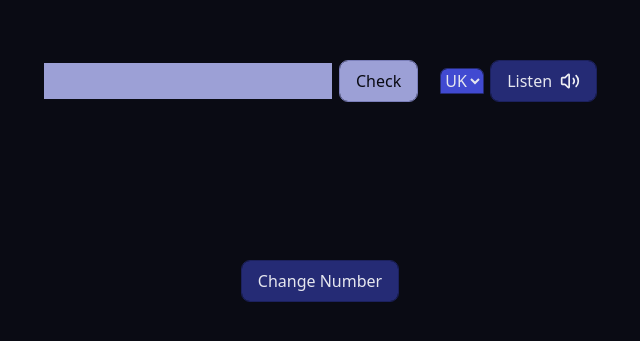
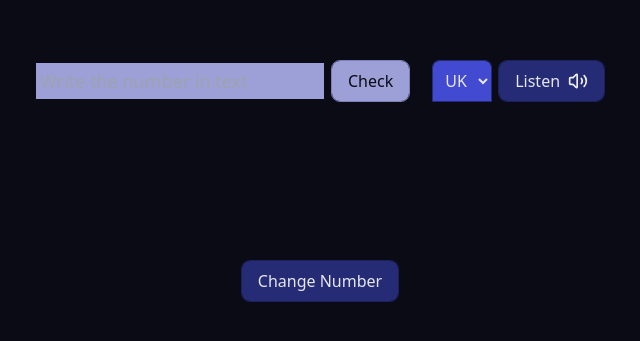
Before and after one commit to SanchezEnzo/NumsEN, a React (Vite) app: page / in a window 1280 px wide. Shown: the part 259-600 px from the top of the page, without its empty margins (320-960 px from the left). Built offline with nearby package versions, Linux system fonts and the light colour scheme.

Commit message:
add animation correct response

```diff
--- a/src/App.tsx
+++ b/src/App.tsx
@@ -30,7 +30,7 @@ export default function App () {
 					response === RESPONSE_STATE.INVALID
 						? 'animate-shake text-red-500'
 						: 'text-accent'
-				} ${response === RESPONSE_STATE.RIGHT && 'text-green-500'}`}
+				} ${response === RESPONSE_STATE.RIGHT && 'text-green-500 '}`}
 				spinTiming={{ duration: 500, easing: 'ease-in-out' }}
 				opacityTiming={{ duration: 350, easing: 'ease-out' }}
 				plugins={[continuous]}
--- a/src/components/Form.tsx
+++ b/src/components/Form.tsx
@@ -22,13 +22,16 @@ export default function Form({
 			<input
 				id='response'
 				type='text'
-				className='outline outline-[0.1px] pl-1 bg-primary text-background focus:outline focus:outline-background h-9 w-72 text-lg'
+				className='outline outline-[0.1px] pl-1 bg-primary text-background focus:outline focus:outline-background h-9 w-72 text-lg placeholder-gray-400'
 				name='response'
 				autoComplete='off'
 				aria-invalid={response === RESPONSE_STATE.RIGHT}
 				ref={inputRef}
+				placeholder='Write the number in text'
 			/>
-			<Button classButton='bg-primary text-buttonText-primary outline-outline-primary'>Check</Button>
+			<Button classButton='bg-primary text-buttonText-primary outline-outline-primary'>
+				Check
+			</Button>
 		</form>
 	)
 }
--- a/src/components/Select.tsx
+++ b/src/components/Select.tsx
@@ -7,7 +7,7 @@ export function Select({
 }) {
 	return (
 		<select
-			className='outline outline-[0.1px] outline-secondary bg-accent rounded-t-md text-text text-card-foreground focus:outline focus:outline-secondary'
+			className='outline outline-[0.1px] px-2 outline-secondary bg-accent rounded-t-md text-text text-card-foreground focus:outline focus:outline-secondary h-10'
 			onChange={e => changeLanguage(e)}
 		>
 			{LANGUAGES_TO_SHOW.map((lang, index) => (
--- a/src/hooks/useForm.ts
+++ b/src/hooks/useForm.ts
@@ -42,7 +42,8 @@ export function useForm({
 		}
 	}
 	useEffect(() => {
-		if (response === RESPONSE_STATE.RIGHT || response === RESPONSE_STATE.INIT) return
+		if (response === RESPONSE_STATE.INIT) return
+		if (response === RESPONSE_STATE.RIGHT) setTimeout(() => updateResponse(RESPONSE_STATE.INIT), 1200)
 		setTimeout(() => updateResponse(RESPONSE_STATE.INIT), 1200)
 	}, [response, updateResponse])
 
```
